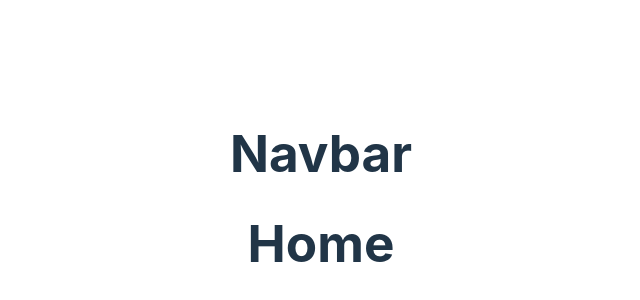
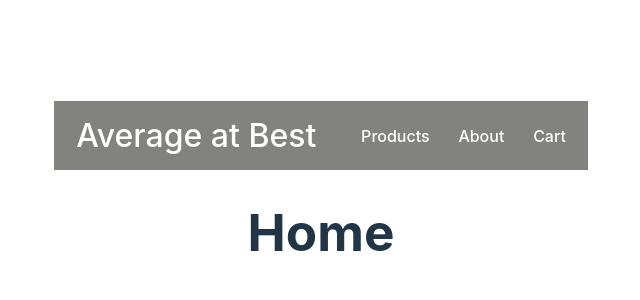
Before and after one commit to noahf909/GITMERN, a React (Vite) app in the folder AAB/: page / in a window 1280 px wide. Shown: the part 202-502 px from the top of the page, without its empty margins (319-959 px from the left). Built offline with nearby package versions, Linux system fonts and the light colour scheme.

Commit message:
Added navbar
Added basic navbar at the top of each page (it will be the top on every page once each page is actually filled) css changes will be made to it once we decide a bit more on the design

```diff
--- a/AAB/src/components/Navbar.css
+++ b/AAB/src/components/Navbar.css
@@ -0,0 +1,33 @@
+*{
+    box-sizing: border-box;
+}
+body{
+    margin:0;
+}
+.nav{
+    background-color: rgb(130, 130, 127);
+    display:flex;
+    justify-content: space-between;
+    align-items: center;
+    gap:2rem;
+    padding: 0 1rem;
+}
+.nav ul{
+    list-style: none;
+    padding: 0px;
+    display: flex;
+    gap: 1rem;
+}
+
+.nav a {
+    color: white;
+    text-decoration: none;
+    height:100%;
+    display:flex;
+    padding:.4rem;
+    align-items: stretch;
+}
+
+.home{
+    font-size: 2rem;
+}
--- a/AAB/src/components/Navbar.tsx
+++ b/AAB/src/components/Navbar.tsx
@@ -2,7 +2,20 @@ import './Navbar.css';
 
 const Navbar = () => {
     return (
-        <h1> Navbar </h1>
+        <nav className = "nav">
+            <a href = "/" className = "home"> Average at Best</a>
+            <ul>
+                <li>
+                    <a href = "/Products">Products</a>
+                </li>
+                <li>
+                    <a href = "/About">About</a>
+                </li>
+                <li>
+                    <a href = "/Cart">Cart</a>
+                </li>
+            </ul>
+        </nav>
     );
 };
 
```
